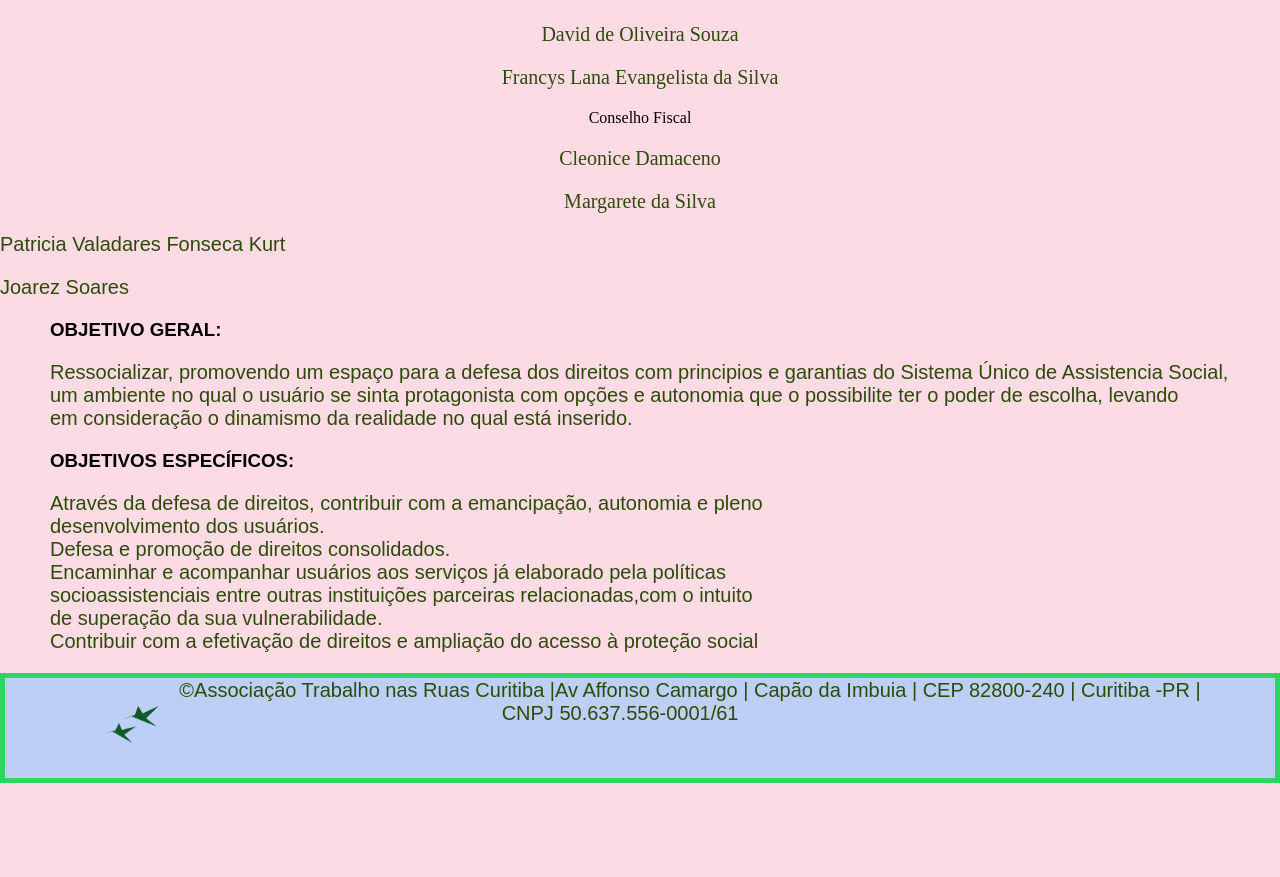
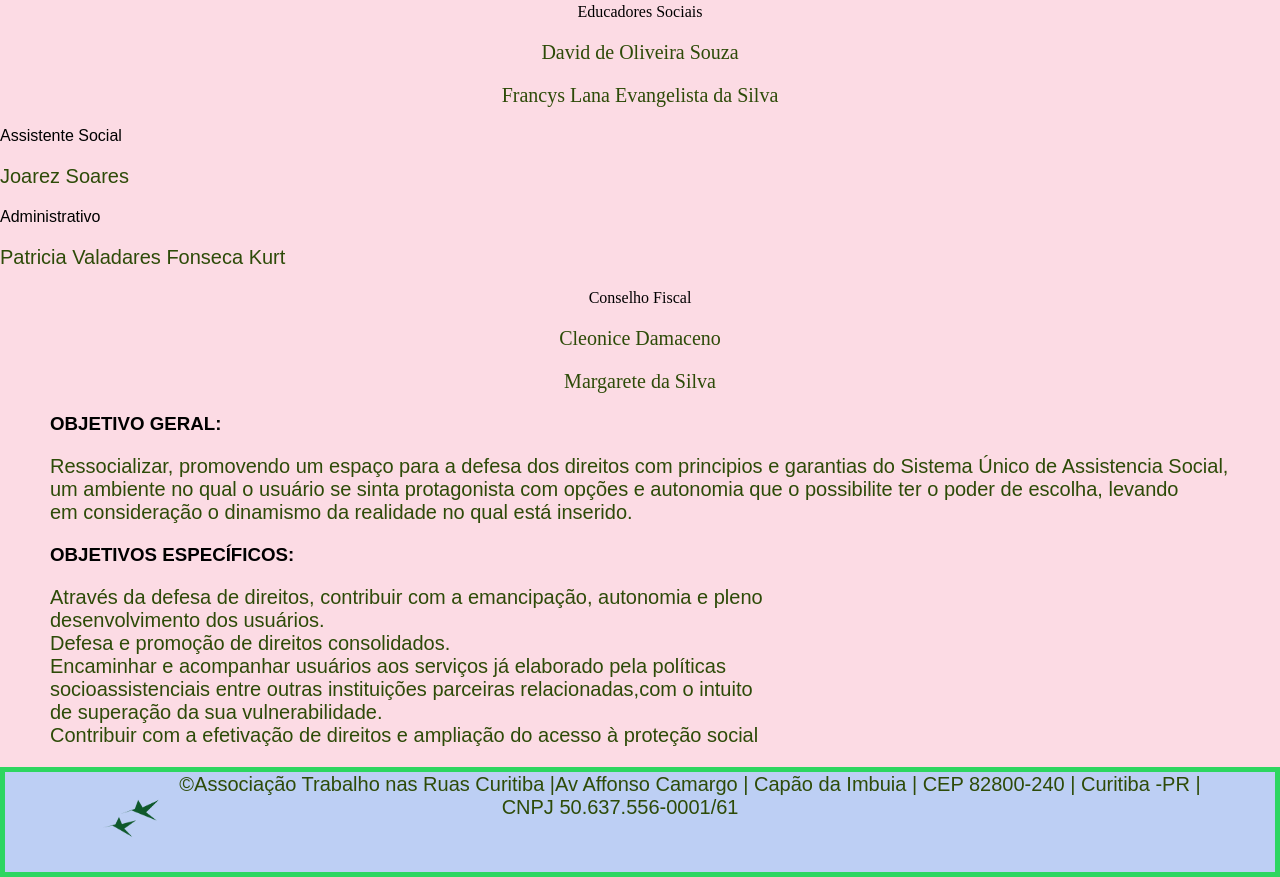
Before and after one commit to mirinay/Atruc, a plain HTML site: page Sobre a instituição.html in a window 1280 px wide. Shown: the part 1079-1956 px from the top of the page. Before the commit the page ends 1862 px from the top, so only its background shows below. Drawn offline with Linux system fonts and the light colour scheme.

Commit message:
assistente

```diff
--- a/Sobre a instituição.html
+++ b/Sobre a instituição.html
@@ -7,7 +7,7 @@
       <title>ASSOCIAÇÃO TRABALHO NAS RUAS CURITIBA</title>
       <link rel="stylesheet" href="index.css"> <style> </style>
     </head>
-    <body>
+    <br>
 
     <header>
         <nav>
@@ -51,12 +51,18 @@
         <p>David de Oliveira Souza</p>
       <p>Francys Lana Evangelista da Silva</p></div>
 
+      <div class="Assistente"> Assistente Social </br>
+      <p>Joarez Soares</p></div>
+
+      <div class="Administrativo"> Administrativo</br>
+        <p>Patricia Valadares Fonseca Kurt</p></div>
+
     <div class="conselheira"> Conselho Fiscal</br>
       <p>Cleonice Damaceno</p>
     <p>Margarete da Silva</p></div>
-      <div class="Administrativo"><p>Patricia Valadares Fonseca Kurt</p></div>
 
-          <div class="Assistente Social"><p>Joarez Soares</p></div>
+
+
 
 
 
```
